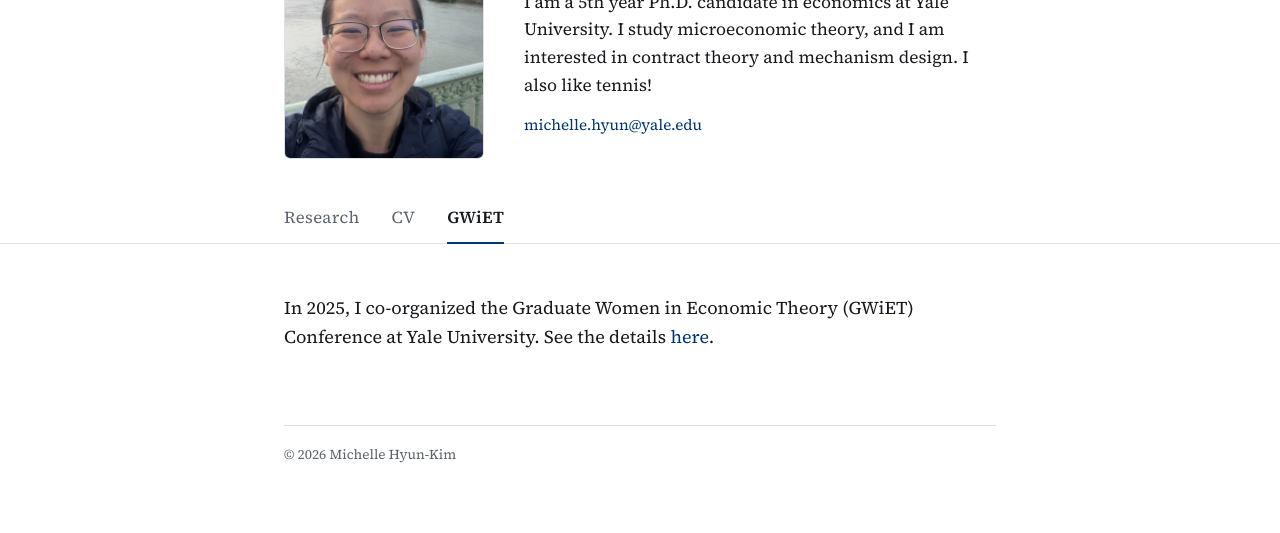
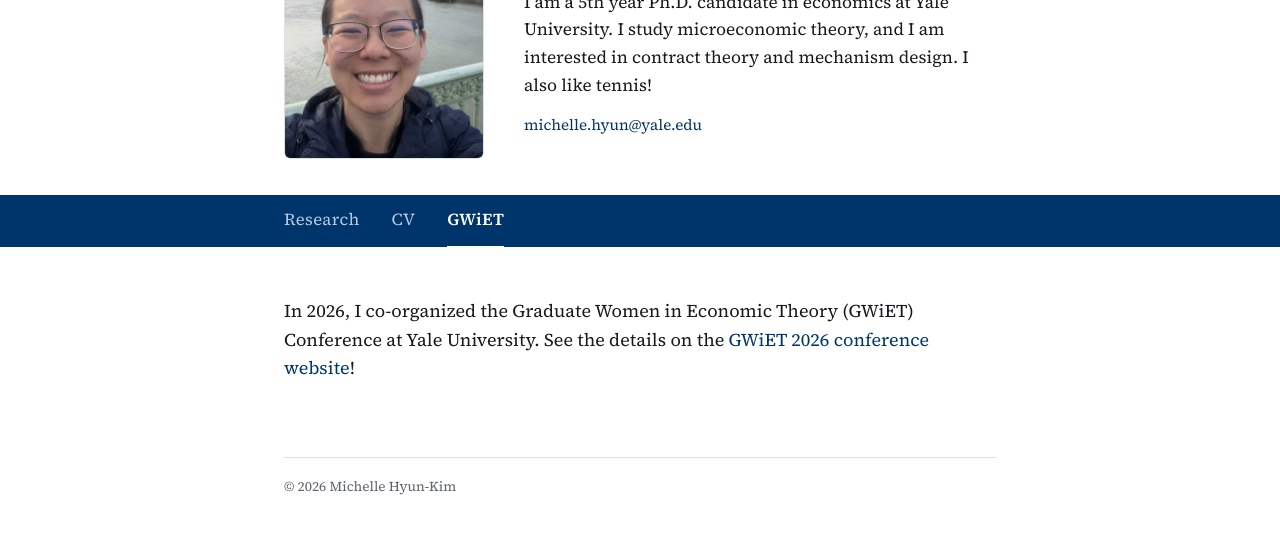
Before and after one commit to mhyun-kim/mhyun-kim.github.io, a plain HTML site: page index.html in a window 1280 px wide. Both pictures are taken after a click on the tab "GWiET". Shown: the part 155-688 px from the top of the page. Drawn offline with Linux system fonts and the light colour scheme.

Commit message:
Add files via upload

```diff
--- a/index.html
+++ b/index.html
@@ -101,8 +101,8 @@
     <!-- ============ GWiET ============ -->
     <section class="panel" id="gwiet-panel" role="tabpanel" aria-labelledby="tab-gwiet" hidden>
       <p>
-        In 2025, I co-organized the Graduate Women in Economic Theory (GWiET) Conference at Yale University.
-        See the details <a href="https://cowles.yale.edu/gwiet2026" target="_blank" rel="noopener">here</a>.
+        In 2026, I co-organized the Graduate Women in Economic Theory (GWiET) Conference at Yale University.
+        See the details on the <a href="https://cowles.yale.edu/gwiet2026" target="_blank" rel="noopener">GWiET 2026 conference website</a>!
       </p>
     </section>
 
--- a/style.css
+++ b/style.css
@@ -80,6 +80,13 @@ h2 { font-size: 1.15rem; font-weight: 600; margin: 0 0 18px; color: var(--muted)
 @media (max-width: 700px) { .cv-frame { display: none !important; } }
 .cv-frame { width: 100%; height: 85vh; min-height: 560px; border: 1px solid var(--rule); background: var(--soft); display: block; }
 
+/* ---------- blue tab bar ---------- */
+.tabs { background: #00356b; border-bottom: 0; }
+.tab { color: #b7cbe6; padding: 12px 0; }
+.tab:hover { color: #fff; }
+.tab[aria-selected="true"] { color: #fff; border-bottom-color: #fff; }
+@media (prefers-color-scheme: dark) { .tabs { background: #12294a; } }
+
 footer { border-top: 1px solid var(--rule); padding: 18px 0 36px; color: var(--muted); font-size: .85rem; }
 
 @media print { .tabs, .cv-frame { display: none; } .panel[hidden] { display: block; } .abstract p { display: block; } }
```
